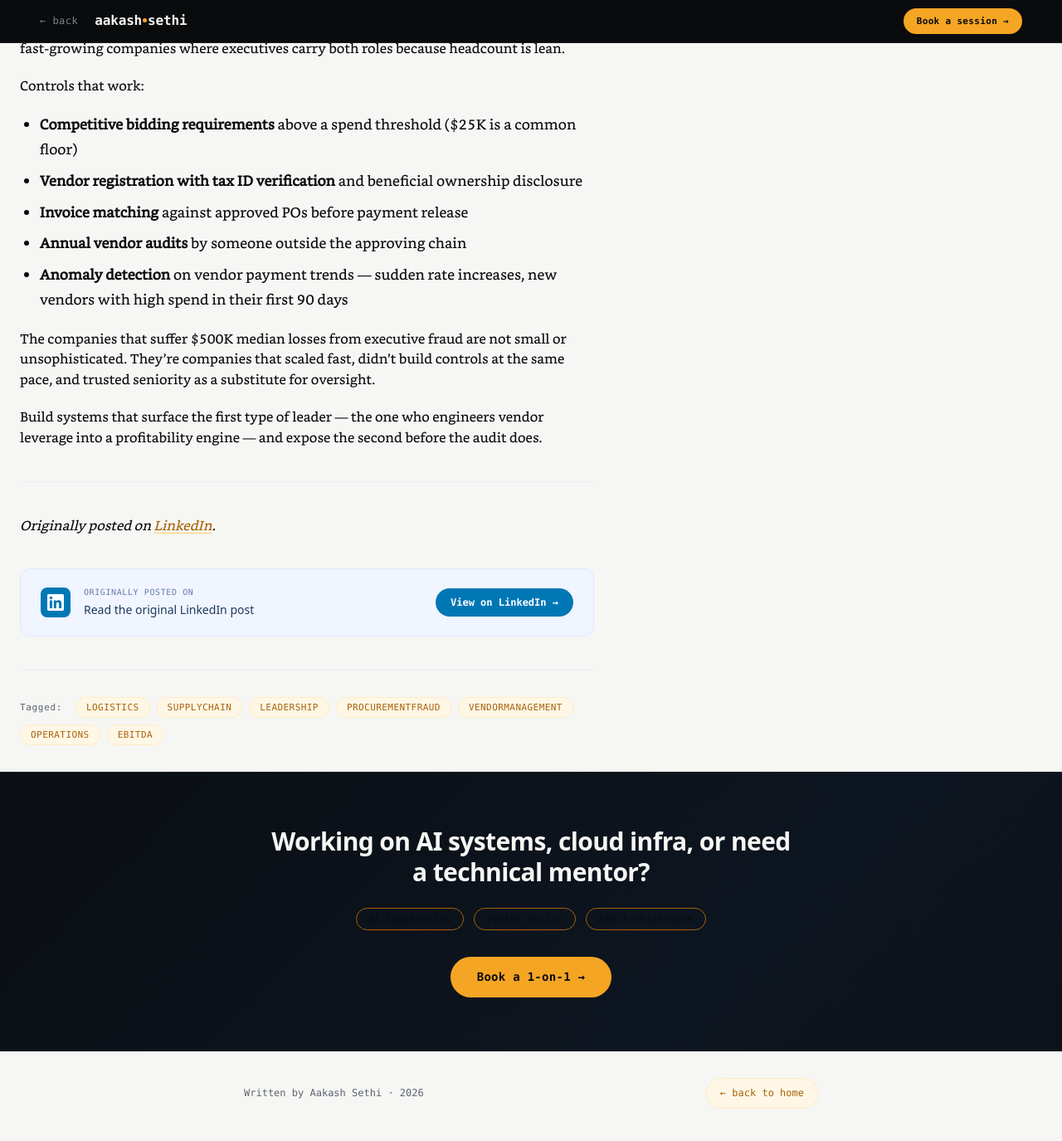
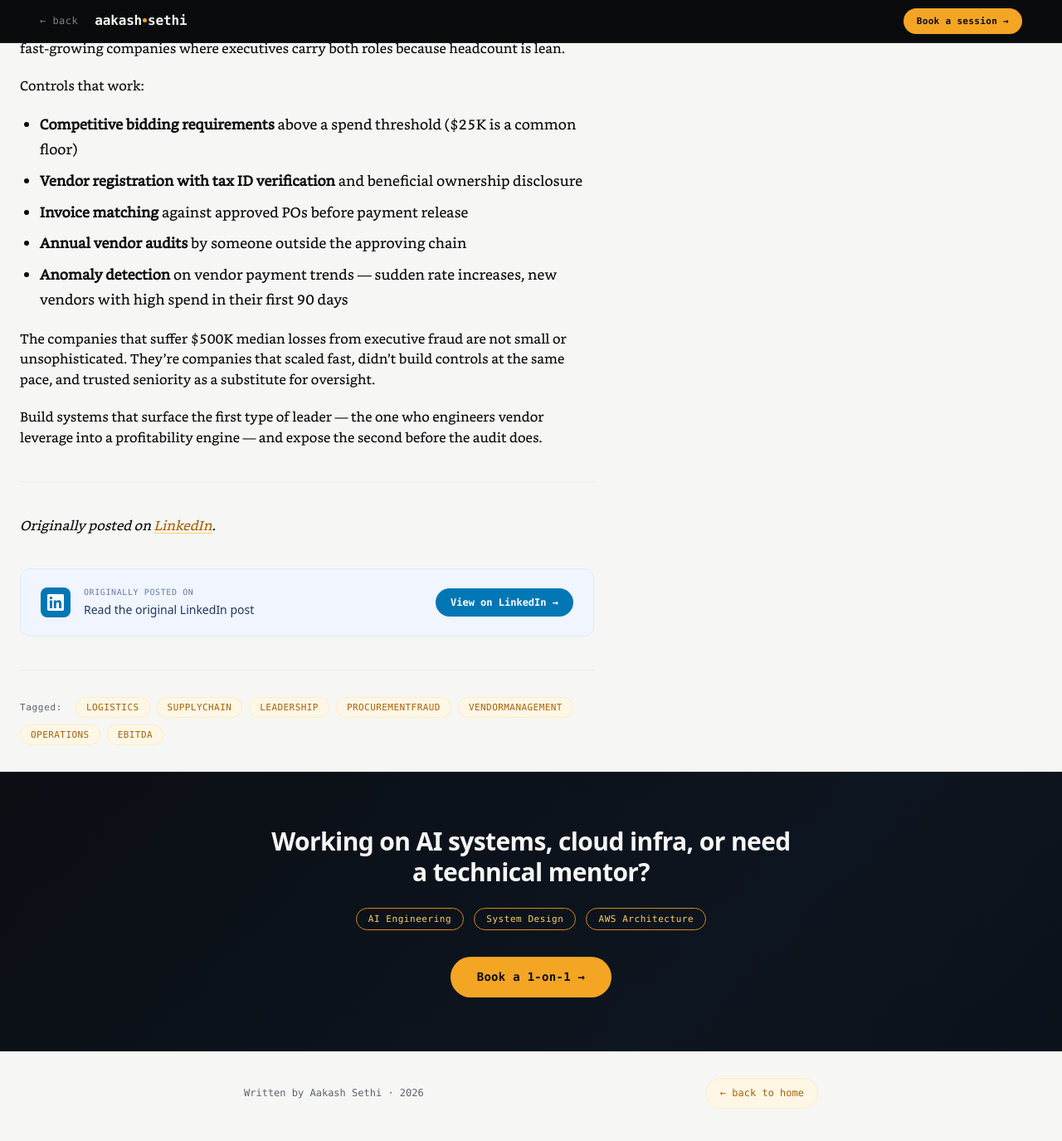
Before and after one commit to Aakashsethi/aakashsethi.github.io, a Jekyll site: the page built from _posts/2026-06-03-leadership-in-logistics-vendor-leverage-vs-internal-fraud.md, in a window 1280 px wide and 1400 px high, scrolled down 3875 px. Shown: the top 1375 px of the window at 83% size. Built offline with Jekyll 4.4.1, drawn with Linux system fonts in a browser that asks for light colours.

Commit message:
Fix all undefined CSS variables: replace signal-400/800/900/200 with defined palette values

```diff
--- a/_layouts/single.html
+++ b/_layouts/single.html
@@ -130,7 +130,7 @@
     white-space: nowrap;
   }
   .topbar-book-btn:hover {
-    background: var(--signal-400);
+    background: var(--signal-300);
     transform: translateY(-1px);
   }
 
@@ -390,7 +390,7 @@
   }
   .post-tag-pill:hover {
     background: var(--signal-100);
-    color: var(--signal-800);
+    color: var(--signal-700);
     transform: scale(1.06);
   }
 
@@ -428,8 +428,8 @@
   .cta-service-pill {
     font-family: var(--font-mono);
     font-size: 11px;
-    color: var(--signal-400);
-    border: 1px solid var(--signal-700);
+    color: var(--signal-300);
+    border: 1px solid var(--signal-600);
     border-radius: 999px;
     padding: 4px 14px;
     letter-spacing: 0.05em;
@@ -448,10 +448,10 @@
     cursor: pointer;
     letter-spacing: 0.02em;
     transition: background 150ms, transform 100ms, box-shadow 150ms;
-    box-shadow: 0 0 0 0 var(--signal-400);
+    box-shadow: 0 0 0 0 var(--signal-500);
   }
   .cta-btn:hover {
-    background: var(--signal-400);
+    background: var(--signal-300);
     transform: translateY(-2px);
     box-shadow: 0 6px 24px rgba(0,0,0,0.3);
   }
```
